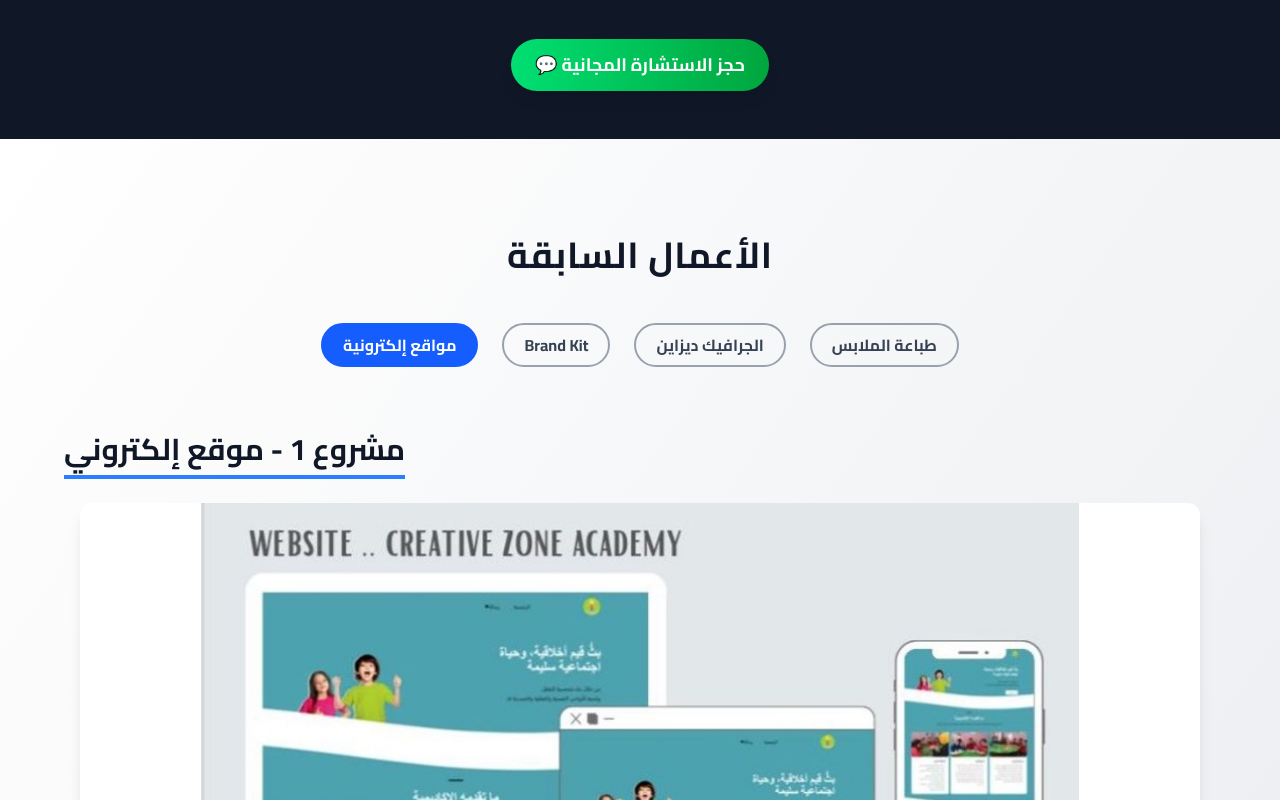
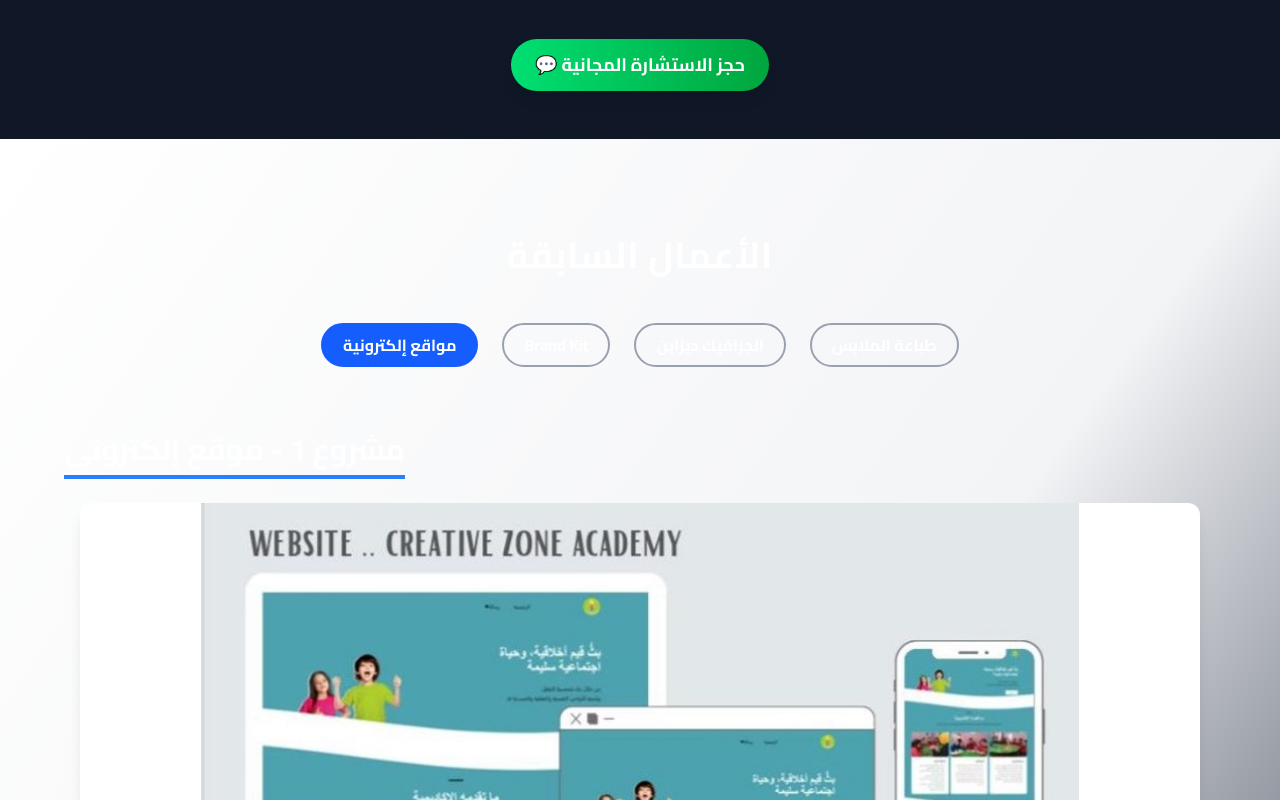
Before and after one commit to mohamed-engineer/srvs-app, a Next.js app: page / in a window 1280 px wide. Shown: the part 5960-6760 px from the top of the page. Built offline with nearby package versions, Linux system fonts and the light colour scheme.

Commit message:
Update prevworks.tsx

```diff
--- a/src/app/components/prevworks.tsx
+++ b/src/app/components/prevworks.tsx
@@ -97,7 +97,7 @@
 
   return (
     <>
-      <section id="prevworks" className="py-24 px-6 bg-gradient-to-br from-white via-gray-100 to-gray-200 dark:from-gray-900 dark:via-gray-800 dark:to-gray-900 text-gray-900 dark:text-white min-h-screen">
+      <section id="prevworks" className="py-24 px-6 bg-gradient-to-br from-white via-gray-100 to-gray-900  text-gray-900 text-white min-h-screen">
         <div className="max-w-6xl mx-auto">
           <h1 className="text-4xl font-extrabold text-center mb-12 tracking-wide">الأعمال السابقة</h1>
 
@@ -112,7 +112,7 @@
                 className={`px-5 py-2 rounded-full border-2 transition-colors duration-300 font-semibold ${
                   filter === key
                     ? "bg-blue-600 text-white border-blue-600"
-                    : "bg-transparent text-gray-700 dark:text-gray-300 border-gray-400 hover:bg-blue-100 hover:text-blue-700 dark:hover:bg-blue-700 dark:hover:text-white"
+                    : "bg-transparent border-gray-400 hover:bg-blue-100 hover:bg-blue-700 hover:text-white"
                 }`}
               >
                 {label}
```
